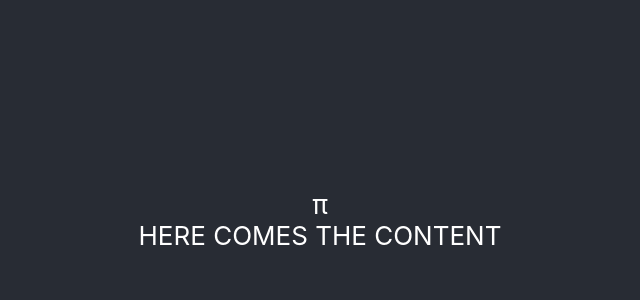
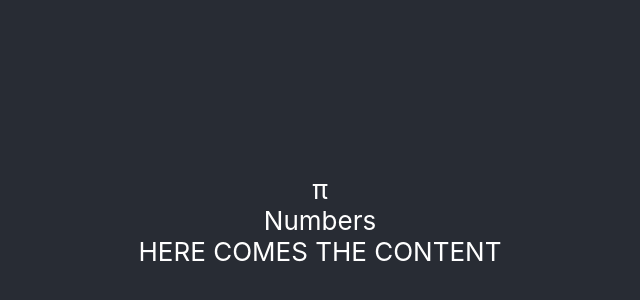
Before and after one commit to sklinkusch/saga-numbers, a React (Create React App) app: page / in a window 1280 px wide. Shown: the part 180-480 px from the top of the page, without its empty margins (320-960 px from the left). Built offline with nearby package versions, Linux system fonts and the light colour scheme.

Commit message:
added subheader

```diff
--- a/src/components/App.js
+++ b/src/components/App.js
@@ -6,7 +6,8 @@ class App extends React.Component {
     return (
       <div className="App">
         <header className="App-header">
-          <div className="pi">&pi;</div>
+          <div className="header pi">&pi;</div>
+          <div className="subheader">Numbers</div>
           HERE COMES THE CONTENT
         </header>
       </div>
```
